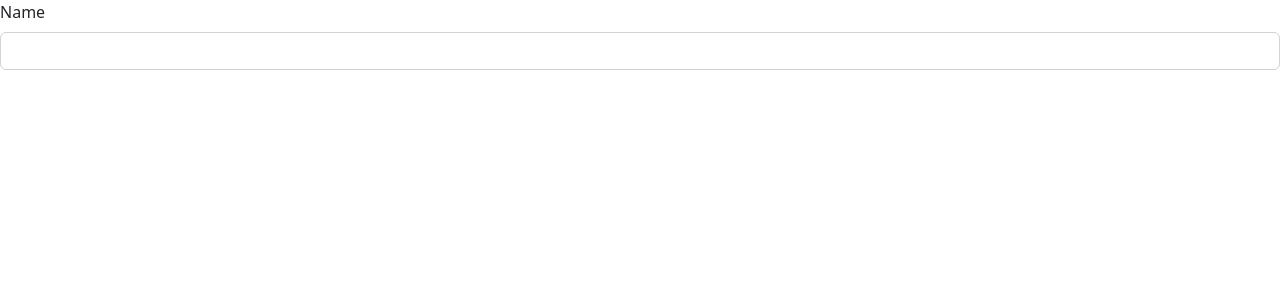
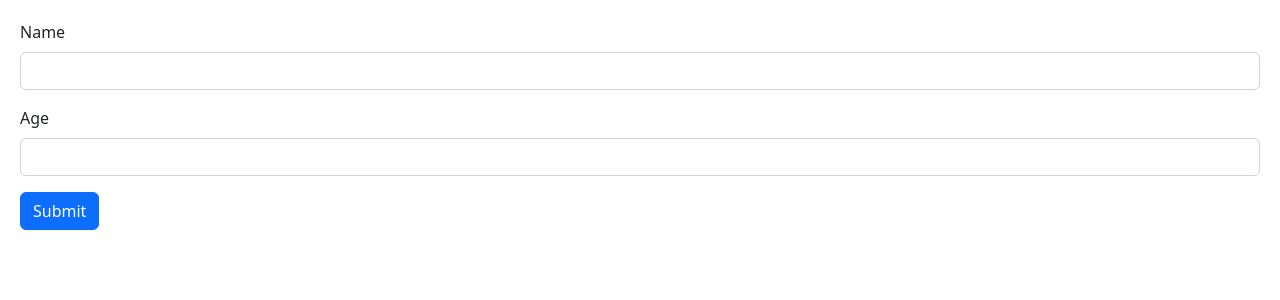
Before and after one commit to ManNjoro/game-on, a React (Vite) app: page / in a window 1280 px wide. Shown: the top 300 px of the page. Built offline with nearby package versions, Linux system fonts and the light colour scheme.

Commit message:
"Added age input field and submit button to Form component, and imported index.css in main.tsx"

```diff
--- a/src/components/Form.tsx
+++ b/src/components/Form.tsx
@@ -3,8 +3,13 @@ const Form = () => {
     <form>
       <div className="mb-3">
         <label htmlFor="name" className="form-label">Name</label>
-        <input type="text" name="" id="" className="form-control" />
+        <input type="text" name="" id="name" className="form-control" />
       </div>
+      <div className="mb-3">
+        <label htmlFor="age" className="form-label">Age</label>
+        <input type="number" name="" id="age" className="form-control" />
+      </div>
+      <button className="btn btn-primary">Submit</button>
     </form>
   );
 };
--- /dev/null
+++ b/src/index.css
@@ -0,0 +1,3 @@
+body {
+    padding: 20px
+}
--- a/src/main.tsx
+++ b/src/main.tsx
@@ -2,6 +2,7 @@ import React from 'react'
 import ReactDOM from 'react-dom/client'
 import App from './App'
 import 'bootstrap/dist/css/bootstrap.css'
+import './index.css'
 
 ReactDOM.createRoot(document.getElementById('root') as HTMLElement).render(
   <React.StrictMode>
```
